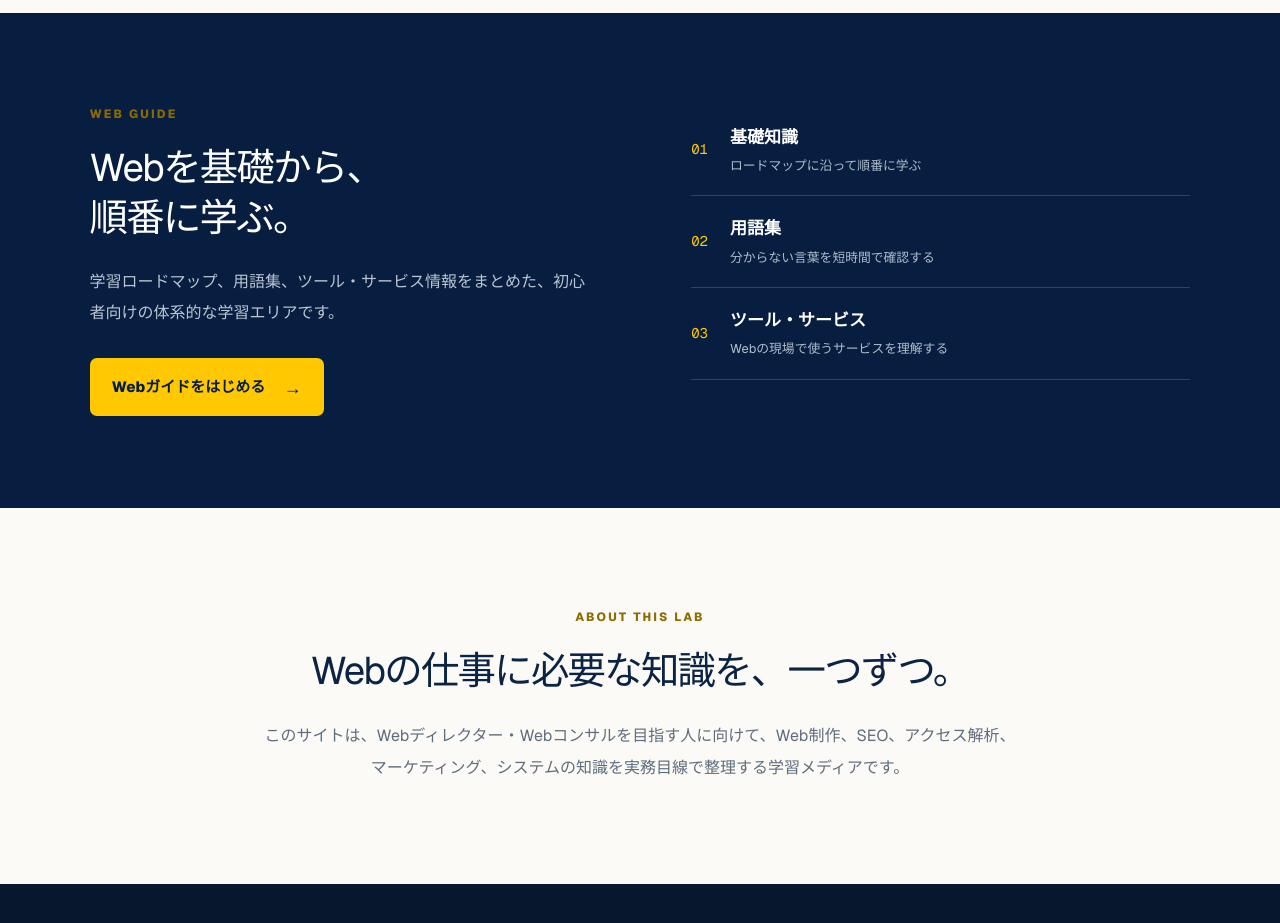
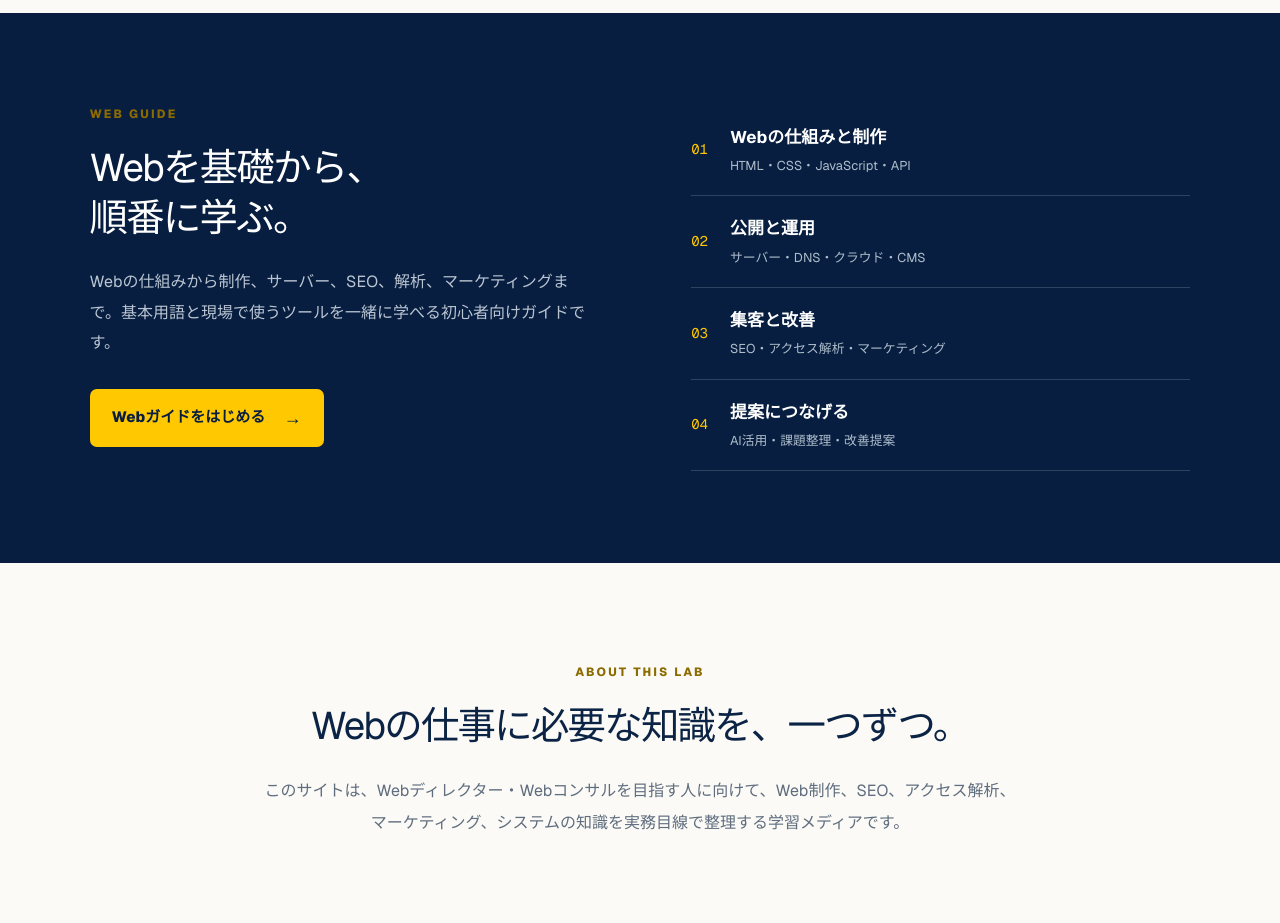
Before and after one commit to oka-wani/web-direction-lab, a Next.js app: page / in a window 1280 px wide. Shown: the part 2660-3583 px from the top of the page. Built offline with nearby package versions, Linux system fonts and the light colour scheme.

Commit message:
Integrate Web guide basics and refresh visual palette

```diff
--- a/app/page.tsx
+++ b/app/page.tsx
@@ -150,13 +150,14 @@ export default function Home() {
         <div className="roadmap-copy">
           <p className="section-kicker">WEB GUIDE</p>
           <h2>Webを基礎から、<br />順番に学ぶ。</h2>
-          <p>学習ロードマップ、用語集、ツール・サービス情報をまとめた、初心者向けの体系的な学習エリアです。</p>
+          <p>Webの仕組みから制作、サーバー、SEO、解析、マーケティングまで。基本用語と現場で使うツールを一緒に学べる初心者向けガイドです。</p>
           <a className="button button--primary" href="/guide">Webガイドをはじめる <b>→</b></a>
         </div>
         <ol className="roadmap-steps">
-          <li><span>01</span><div><b>基礎知識</b><small>ロードマップに沿って順番に学ぶ</small></div></li>
-          <li><span>02</span><div><b>用語集</b><small>分からない言葉を短時間で確認する</small></div></li>
-          <li><span>03</span><div><b>ツール・サービス</b><small>Webの現場で使うサービスを理解する</small></div></li>
+          <li><span>01</span><div><b>Webの仕組みと制作</b><small>HTML・CSS・JavaScript・API</small></div></li>
+          <li><span>02</span><div><b>公開と運用</b><small>サーバー・DNS・クラウド・CMS</small></div></li>
+          <li><span>03</span><div><b>集客と改善</b><small>SEO・アクセス解析・マーケティング</small></div></li>
+          <li><span>04</span><div><b>提案につなげる</b><small>AI活用・課題整理・改善提案</small></div></li>
         </ol>
       </section>
 
```
